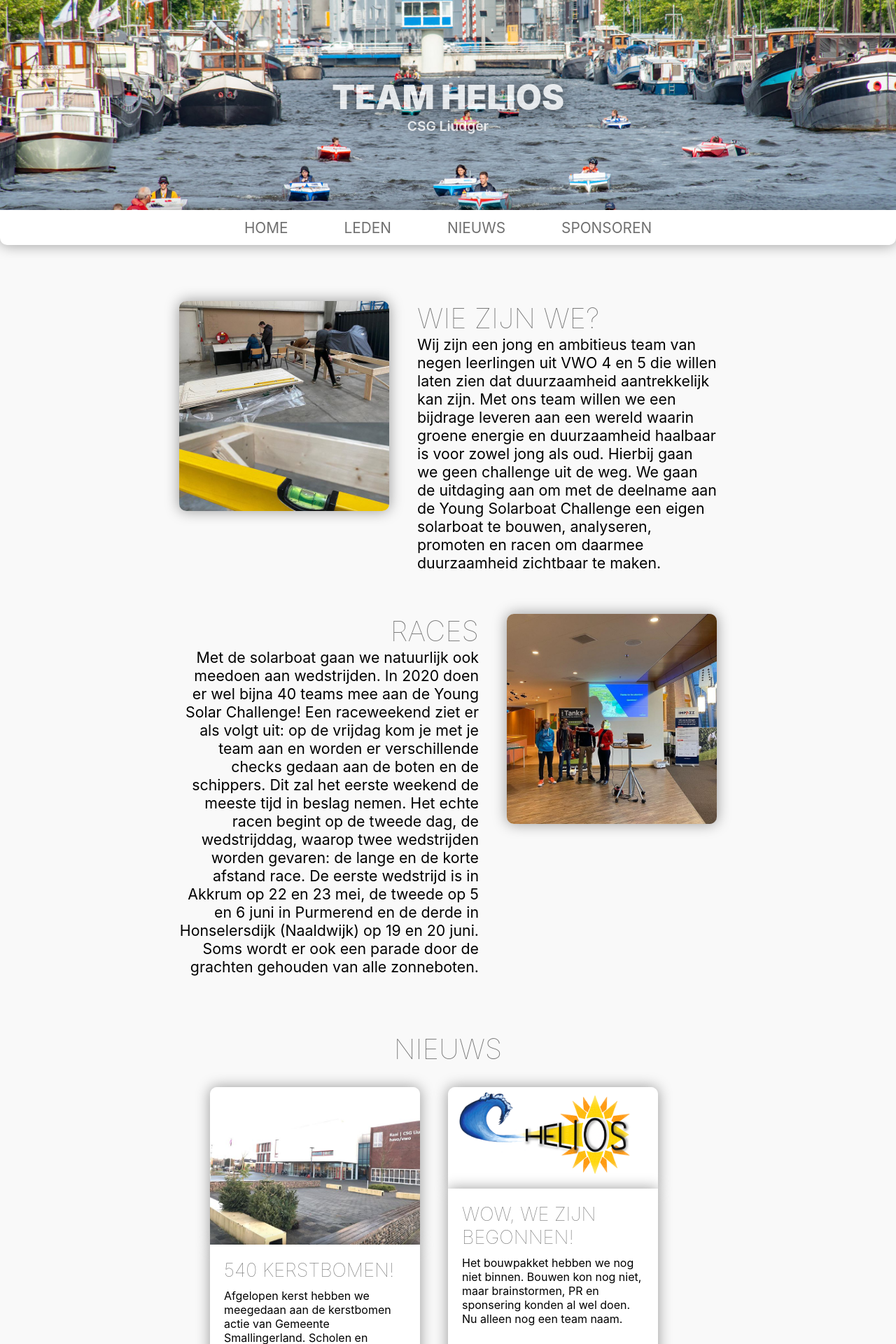
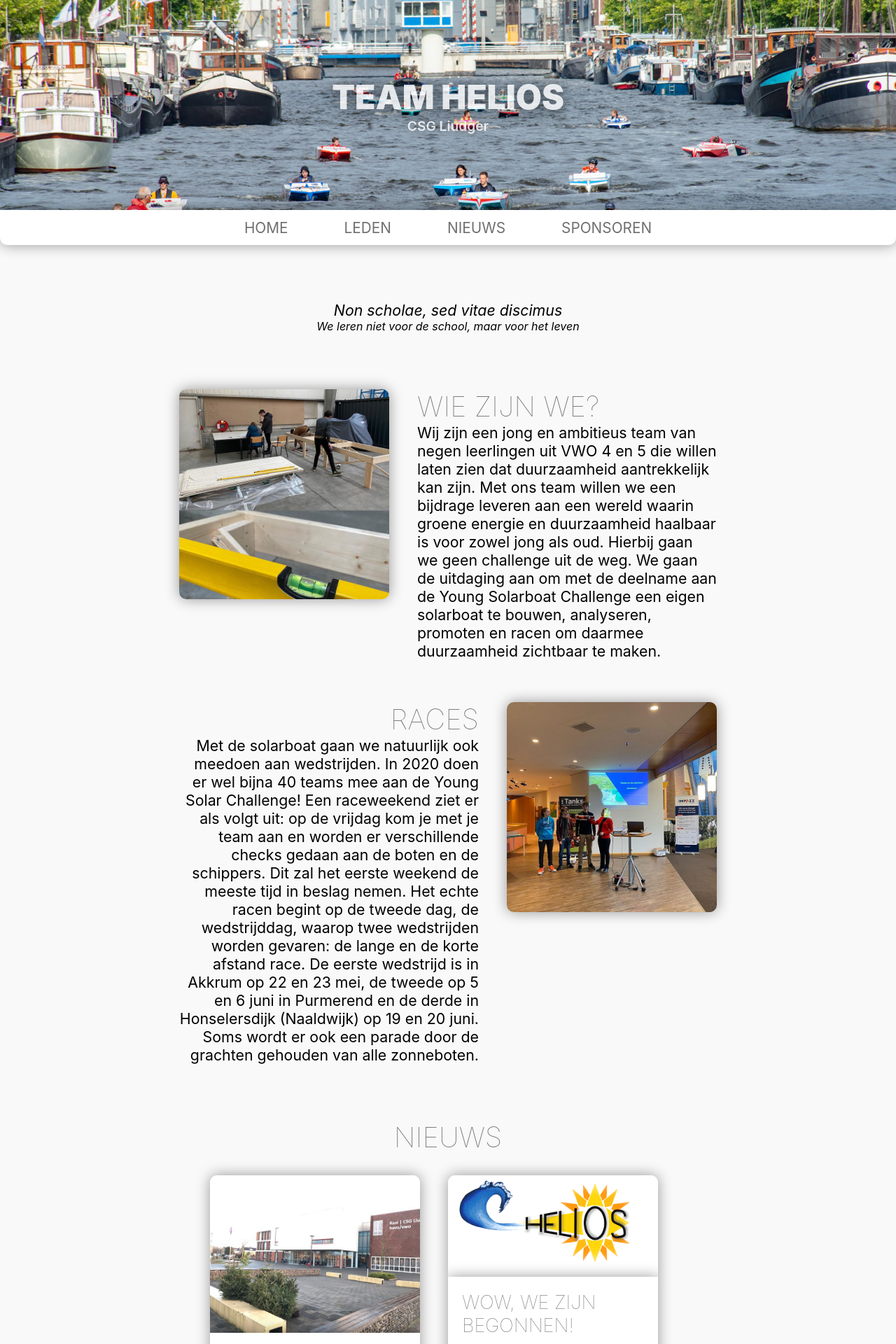
Before and after one commit to YoungSolarChallengeRaai/youngsolarchallengeraai.github.io, a Jekyll site: the page built from index.html, in a window 1280 px wide. Shown: the top 1920 px of the page at 70% size. Built offline with Jekyll 4.4.1, drawn with Linux system fonts in a browser that asks for light colours.

Commit message:
Quote?
not sure

```diff
--- a/index.html
+++ b/index.html
@@ -6,6 +6,9 @@
 
 <div class="home">
 
+    <p class="quote">Non scholae, sed vitae discimus
+    </p>
+    <p class="sub-quote">We leren niet voor de school, maar voor het leven</p>
     <!-- INFO -->
     <div class="info-containers">
         <div class="container left">
--- a/style/home.css
+++ b/style/home.css
@@ -119,3 +119,18 @@
 	width: 300px;
 	height: 100%;
 }
+
+.home .quote {
+	text-align: center;
+	font-style: italic;
+
+	font-size: 16pt;
+}
+
+.home .sub-quote {
+	text-align: center;
+	font-style: italic;
+
+	margin-top: 0px;
+	font-size: 12pt;
+}
```
